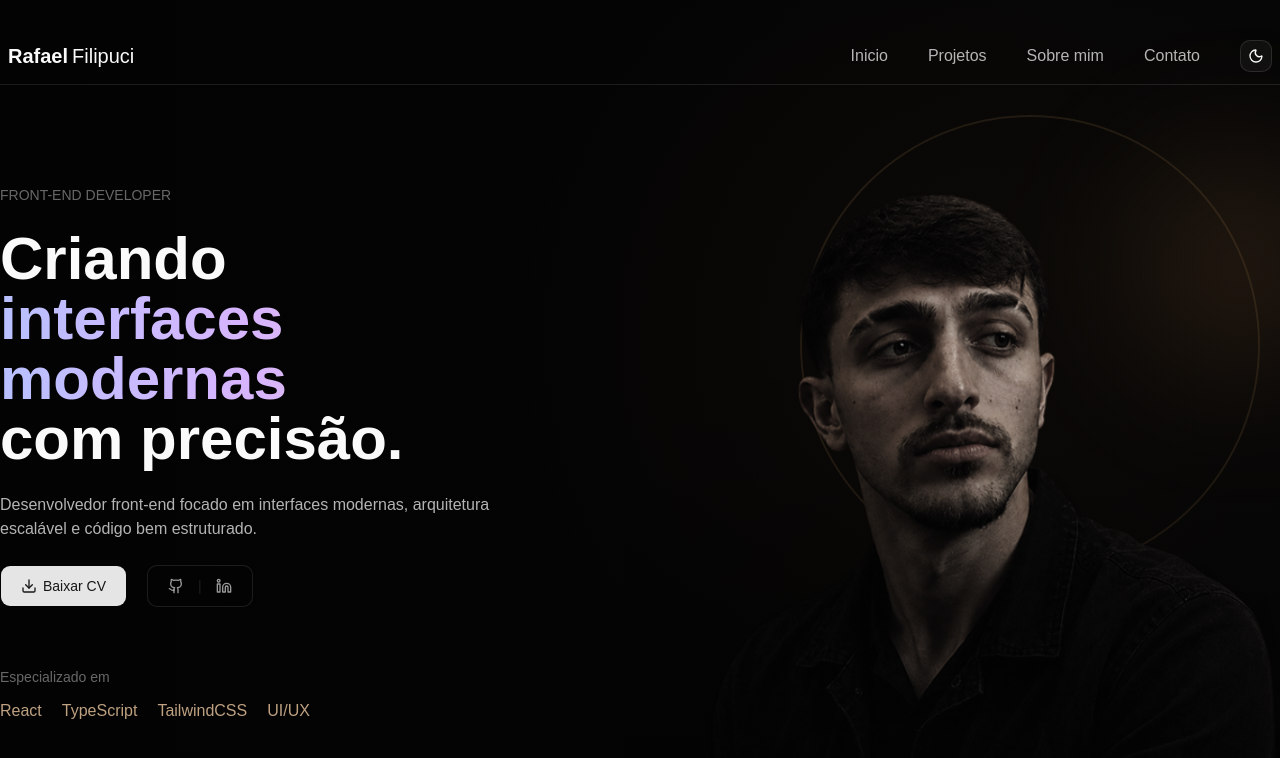
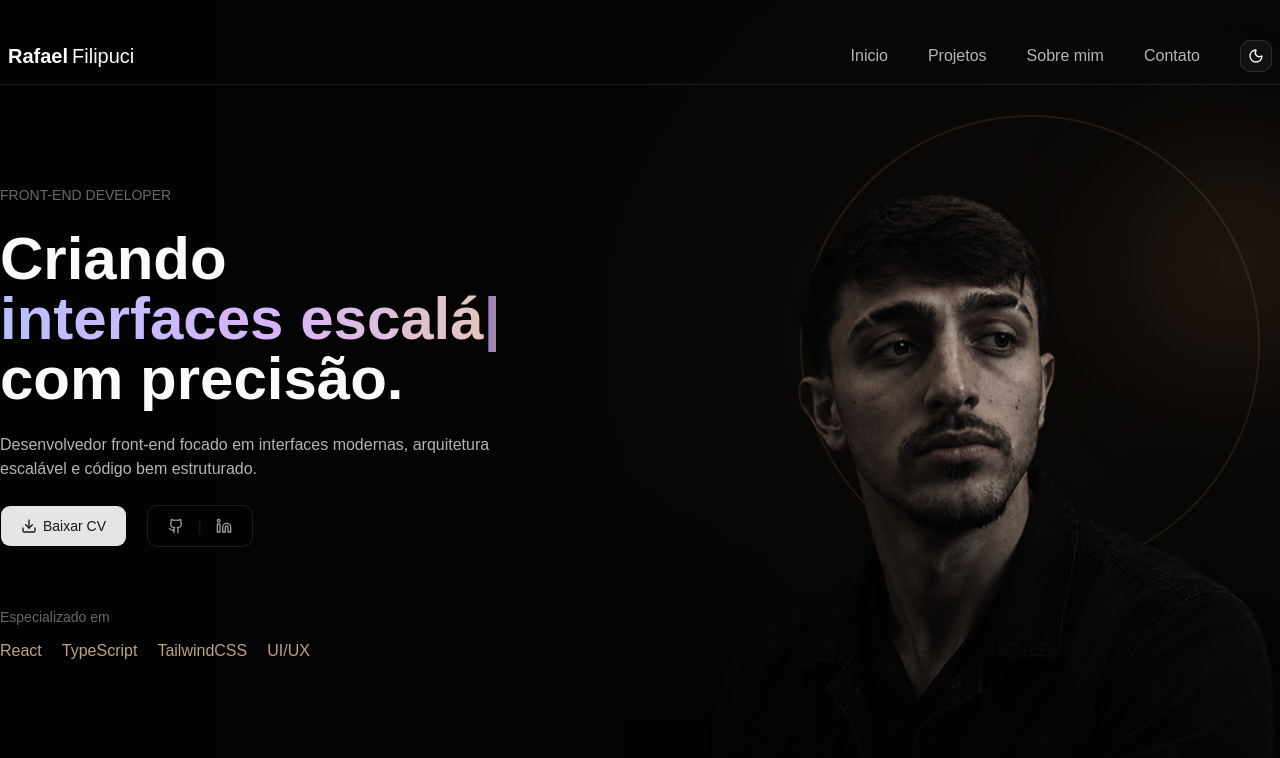
Before and after one commit to Filipuci/portfolio, a React (Vite) app: page / in a window 1280 px wide. Shown: the top 758 px of the page. Built offline with nearby package versions, Linux system fonts and the light colour scheme; a web font is replaced by a local one.

Commit message:
feat(hero): add typing animation to headline

```diff
--- a/src/components/Hero/HeroActions.tsx
+++ b/src/components/Hero/HeroActions.tsx
@@ -8,7 +8,7 @@ export const HeroActions = () => {
       <a href="/Rafael_Filipuci_CV.pdf" download>
         <Button className="p-5 cursor-pointer"><Download /> Baixar CV</Button>
       </a>
-      <Button className="bg-[#030303] p-5 border border-white/10 text-white/60">
+      <Button className="bg-[#030303] p-5 border border-white/10 text-white/60 hover:border-white/20 transition duration-300">
         <a
           href="https://github.com/Filipuci"
           target="_blank"
--- a/src/components/Hero/HeroContent.tsx
+++ b/src/components/Hero/HeroContent.tsx
@@ -6,7 +6,7 @@ import { HeroText } from "./HeroText"
 export const HeroContent = () => {
   return (
     <div className="relative flex-1 flex items-start pt-25">
-      <div className="w-full flex flex-col items-center lg:w-2/5 lg:block">
+      <div className="w-full flex flex-col items-center lg:w-[42%] lg:block">
         <HeroText />
         <HeroActions />
         <HeroSkills />
--- a/src/components/Hero/HeroHeader.tsx
+++ b/src/components/Hero/HeroHeader.tsx
@@ -1,5 +1,5 @@
 import { ModeToggle } from "../mode-toggle"
-import { DropdownMenu, DropdownMenuContent, DropdownMenuGroup, DropdownMenuItem, DropdownMenuLabel, DropdownMenuTrigger } from "../ui/dropdown-menu"
+import { DropdownMenu, DropdownMenuContent, DropdownMenuItem, DropdownMenuTrigger } from "../ui/dropdown-menu"
 
 const NAV_LINKS = [
   { href: "#", label: "Inicio" },
--- a/src/components/Hero/HeroImg.tsx
+++ b/src/components/Hero/HeroImg.tsx
@@ -2,7 +2,7 @@ import heroPerson from "../../assets/images/hero/hero-person.png"
 
 export const HeroImg = () => {
   return (
-    <div className="absolute right-0 top-10 h-full hidden lg:block" role="img" aria-label="Foto de Rafael Filipuci">
+    <div className="absolute right-0 top-10 h-full hidden lg:block pointer-events-none" role="img" aria-label="Foto de Rafael Filipuci">
       <div
         aria-hidden="true"
         className="absolute -right-30 -top-5 w-80 h-80 rounded-full blur-3xl z-0"
--- a/src/components/Hero/HeroText.tsx
+++ b/src/components/Hero/HeroText.tsx
@@ -1,11 +1,61 @@
+import { useEffect, useState } from "react"
+
 export const HeroText = () => {
+  const interfaceWordList = ['modernas', 'acessíveis', 'escaláveis', 'intuitivas', 'minimalistas']
+  const [currentIndex, setCurrentIndex] = useState(0)
+  const [interfaceWord, setInterfaceWord] = useState(interfaceWordList[currentIndex])
+  const [wordPhase, setWordPhase] = useState('waiting')
+  const headlineColor = `
+      select-none text-center
+      sm:text-left text-6xl
+      font-semibold bg-linear-to-r
+      from-[#b8c0ff] via-[#d8b4fe]
+      to-[#e7c9a9] bg-clip-text
+      text-transparent
+      `
+
+  useEffect(() => {
+    const delay = wordPhase === 'deleting' ? 45 : wordPhase === 'typing' ? 70 : 1800
+
+    const timeout = setTimeout(() => {
+      if (wordPhase === 'waiting') {
+        setWordPhase('deleting')
+      }
+
+      if (wordPhase === 'deleting') {
+        setInterfaceWord(interfaceWord.slice(0, -1))
+        if (interfaceWord.length === 0) {
+          const nextIndex = (currentIndex + 1) % interfaceWordList.length
+          setWordPhase('typing')
+          setCurrentIndex(nextIndex)
+          setInterfaceWord(interfaceWordList[nextIndex][0])
+        }
+      } else if (wordPhase === 'typing') {
+        const fullWord = interfaceWordList[currentIndex]
+        const next = fullWord.slice(0, interfaceWord.length + 1)
+        setInterfaceWord(next)
+        if (next === fullWord) {
+          setWordPhase('waiting')
+        }
+      }
+    }, delay)
+
+    return () => clearTimeout(timeout)
+  }, [interfaceWord, wordPhase])
+
   return (
     <>
       <p className="select-none text-white/40 text-sm mb-6">FRONT-END DEVELOPER</p>
       <p className="select-none text-6xl font-semibold">Criando</p>
-      <p className="select-none text-center sm:text-left text-6xl font-semibold bg-linear-to-r from-[#b8c0ff] via-[#d8b4fe] to-[#e7c9a9] bg-clip-text text-transparent">interfaces modernas</p>
-      <p className="select-none text-center sm:text-left text-6xl font-semibold">com precisão.</p>
-      <p className="text-white/70 my-6 w-[60%] text-center lg:w-full lg:text-left">Desenvolvedor front-end focado em interfaces modernas, arquitetura escalável e código bem estruturado.</p>
+      <p className={headlineColor}>
+        {`interfaces ${interfaceWord}`}<span className={`${headlineColor} animate-pulse`}>|</span>
+      </p>
+      <p className="select-none text-center sm:text-left text-6xl font-semibold">
+        com precisão.
+      </p>
+      <p className="text-white/70 my-6 w-[60%] text-center lg:w-full lg:text-left">
+        Desenvolvedor front-end focado em interfaces modernas, arquitetura escalável e código bem estruturado.
+      </p>
     </>
   )
 }
```
